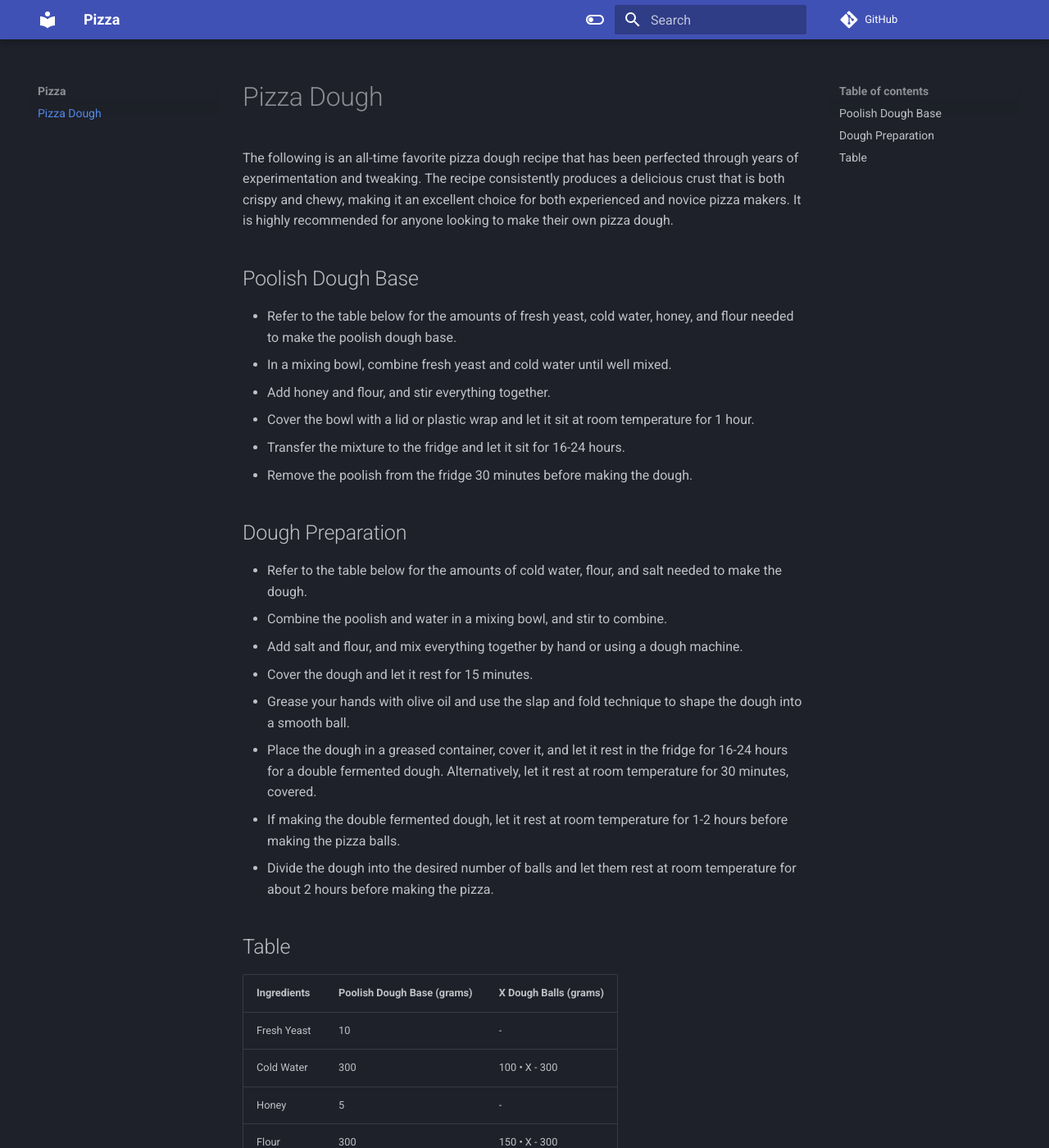
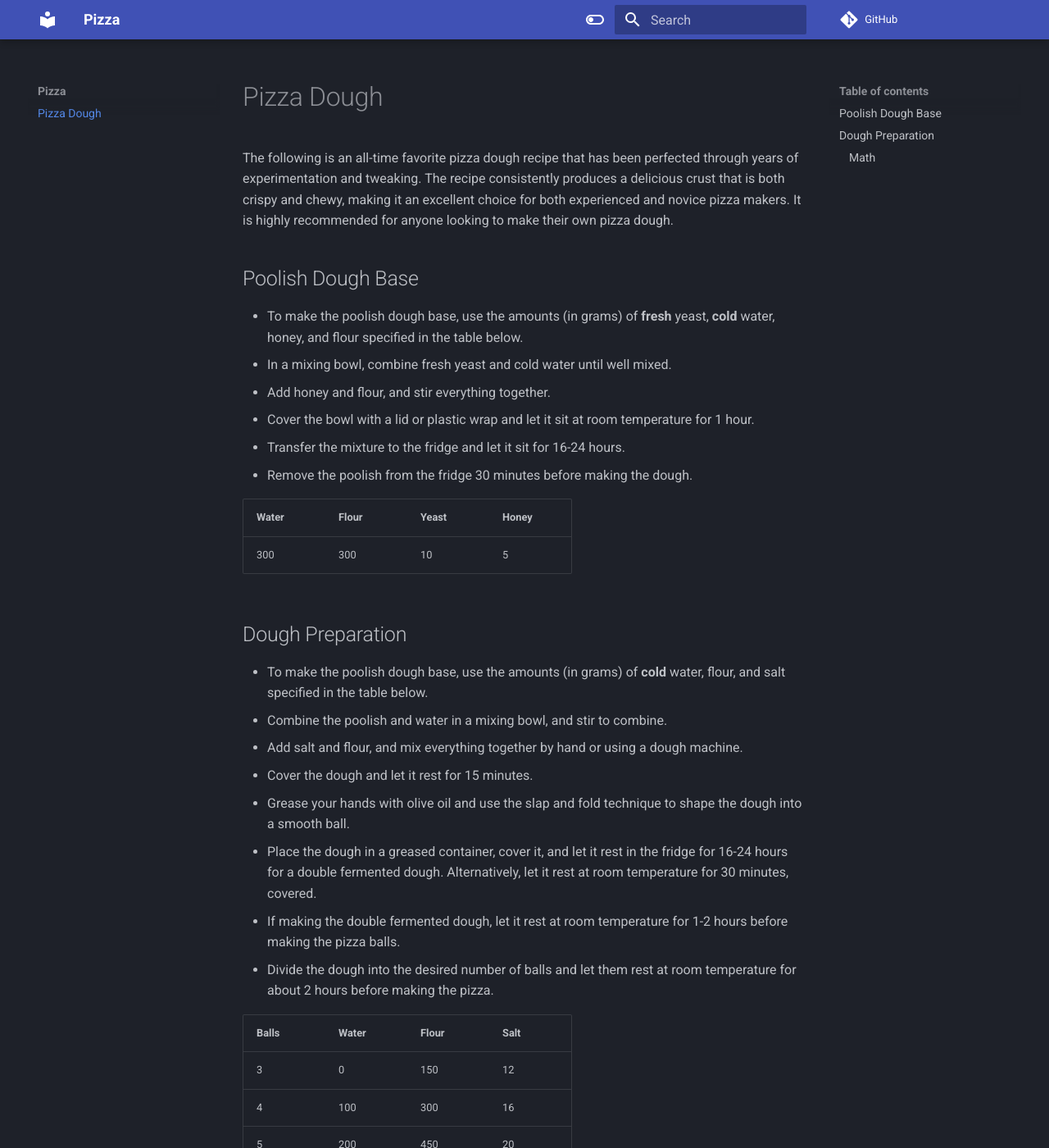
Before and after one commit to claha/pizza, an MkDocs documentation site: the page built from docs/index.md, in a window 1280 px wide and 1400 px high. Shown: the whole window at 82% size. Built offline with MkDocs 1.6.1 and Material for MkDocs 9.7.7, drawn with Linux system fonts in a browser that asks for light colours; comment, search, counter and statistics services are not loaded; some of the changed text lies outside the part shown.

Commit message:
Split table into two

```diff
--- a/docs/index.md
+++ b/docs/index.md
@@ -8,8 +8,8 @@ to make their own pizza dough.
 
 ## Poolish Dough Base
 
-- Refer to the table below for the amounts of fresh yeast, cold water, honey,
-  and flour needed to make the poolish dough base.
+- To make the poolish dough base, use the amounts (in grams) of **fresh** yeast,
+  **cold** water, honey, and flour specified in the table below.
 - In a mixing bowl, combine fresh yeast and cold water until well mixed.
 - Add honey and flour, and stir everything together.
 - Cover the bowl with a lid or plastic wrap and let it sit at room temperature
@@ -17,10 +17,14 @@ to make their own pizza dough.
 - Transfer the mixture to the fridge and let it sit for 16-24 hours.
 - Remove the poolish from the fridge 30 minutes before making the dough.
 
+| Water | Flour | Yeast | Honey |
+|-------|-------|-------|-------|
+|   300 |   300 |    10 |     5 |
+
 ## Dough Preparation
 
-- Refer to the table below for the amounts of cold water, flour, and salt needed
-  to make the dough.
+- To make the poolish dough base, use the amounts (in grams) of **cold** water, flour,
+  and salt specified in the table below.
 - Combine the poolish and water in a mixing bowl, and stir to combine.
 - Add salt and flour, and mix everything together by hand or using a dough machine.
 - Cover the dough and let it rest for 15 minutes.
@@ -34,15 +38,24 @@ to make their own pizza dough.
 - Divide the dough into the desired number of balls and let them rest at room temperature
   for about 2 hours before making the pizza.
 
-## Table
+| Balls | Water | Flour | Salt |
+|-------|-------|-------|------|
+|     3 |     0 |   150 |   12 |
+|     4 |   100 |   300 |   16 |
+|     5 |   200 |   450 |   20 |
+|     6 |   300 |   600 |   24 |
+|     7 |   400 |   750 |   28 |
+|     8 |   500 |   900 |   32 |
+|     9 |   600 |  1050 |   36 |
+|    10 |   700 |  1200 |   40 |
 
-| Ingredients  | Poolish Dough Base (grams) | X Dough Balls (grams) |
-| ------------ | -------------------------- | --------------------- |
-| Fresh Yeast  | 10                         | -                     |
-| Cold Water   | 300                        | 100 • X - 300         |
-| Honey        | 5                          | -                     |
-| Flour        | 300                        | 150 • X - 300         |
-| Salt         | -                          | 4 • X                 |
+### Math
 
-The table above shows the amounts of ingredients needed for the poolish dough base
-and dough. Note that the minimum number of balls that can be made is four (4).
+To make *X* dough balls (each 250 grams) the following formulas can be used to
+calculate the amount of **cold** water, flour, and salt.
+
+| Ingredients | Formula         |
+|-------------|-----------------|
+| Water       | 100 · *X* - 300 |
+| Flour       | 150 · *X* - 300 |
+| Salt        | 4 · *X*         |
```
